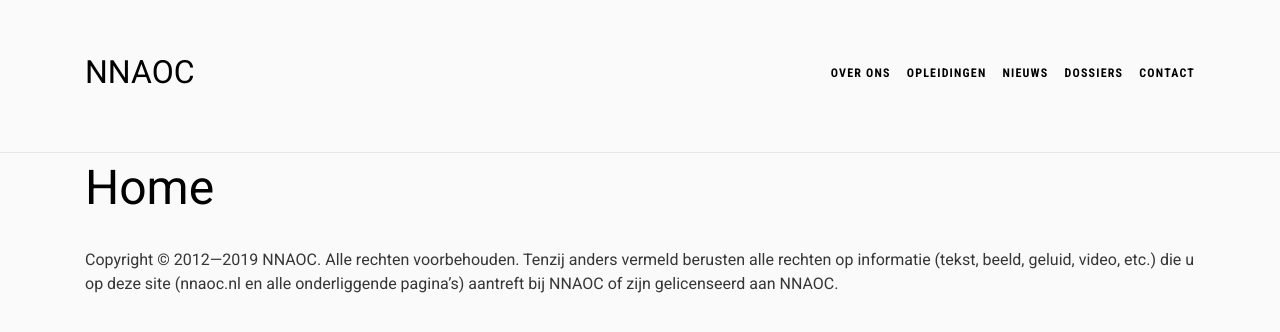
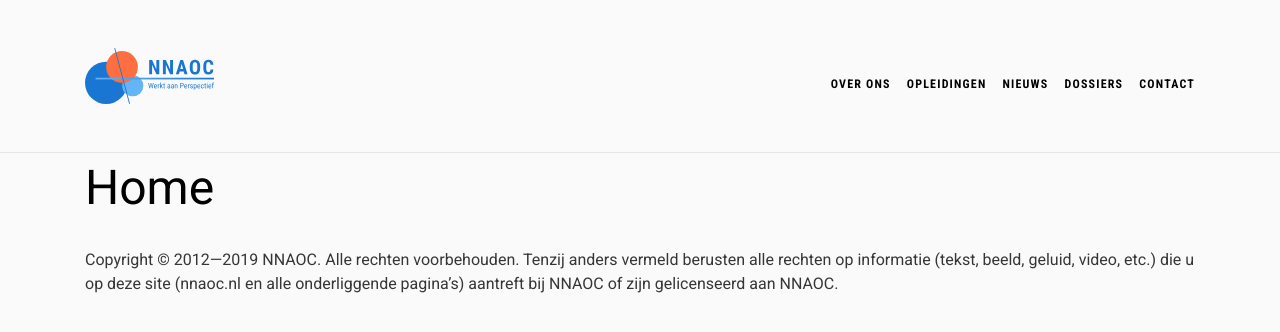
Before and after one commit to jessevdp/nnaoc.website, a Jekyll site: the page built from pages/home.html, in a window 1280 px wide. Shown: the top 332 px of the page. Built offline with Jekyll 4.4.1, drawn with Linux system fonts in a browser that asks for light colours.

Commit message:
:bug: Fix logo_image_path in navbar include (for real this time)

```diff
--- a/_includes/navigation/navbar.html
+++ b/_includes/navigation/navbar.html
@@ -13,7 +13,7 @@
 <nav class="navbar navbar-{{ style }} navbar-bg-{{ background }} navbar-top">
     <div class="{{ container }}">
         <a href="{{ site.baseurl }}/" class="navbar-brand">
-            {% if site.logo_img_path %}
+            {% if site.logo_image_path %}
             <img src="{{ site.logo_image_path }}" alt="brand logo">
             {% else %}
             {{ site.title }}
```
